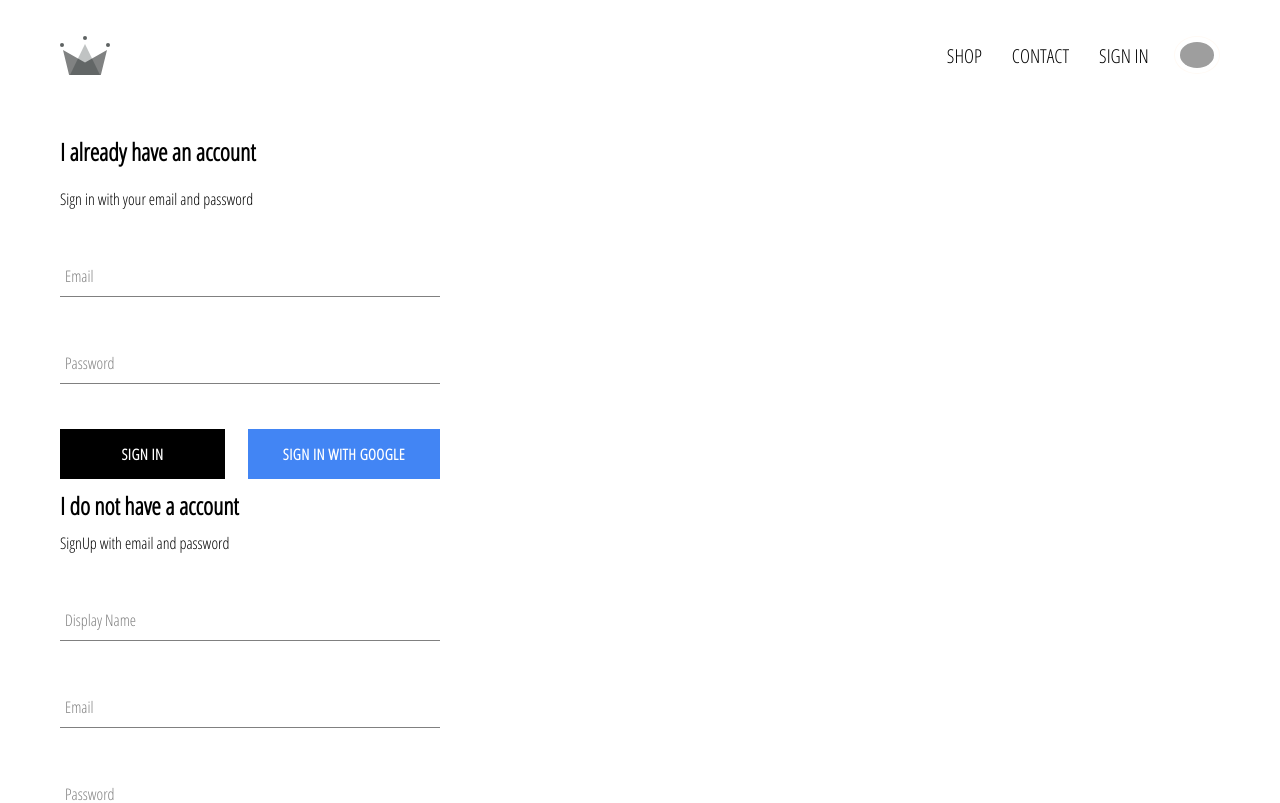
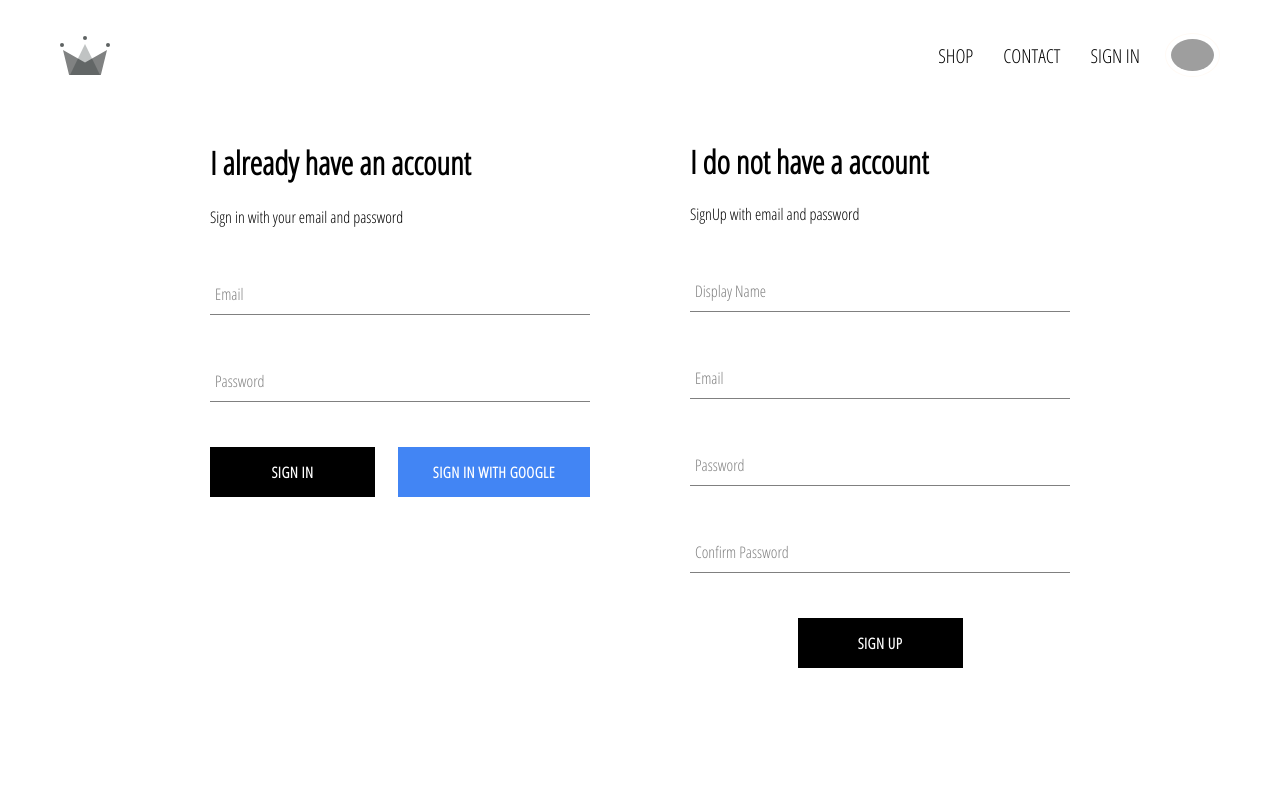
Before and after one commit to 0ujjwalmishra0/clothing-store, a React (Create React App) app: page /signin in a window 1280 px wide. Shown: the top 803 px of the page. Built offline with nearby package versions, Linux system fonts and the light colour scheme; no server answers; grey boxes are pictures that could not be loaded.

Commit message:
fixed header and styling

```diff
--- a/src/components/header/header.scss
+++ b/src/components/header/header.scss
@@ -36,7 +36,7 @@
       }
 
       .image{
-        width: 8%;
+        width: 55px;
         border-radius: 50%;
         border: 1px solid rgb(255, 250, 245);
         padding: 5px;
--- a/src/components/sign-in-and-sign-up/sign-in-and-sign-up.scss
+++ b/src/components/sign-in-and-sign-up/sign-in-and-sign-up.scss
@@ -1,12 +1,21 @@
-// .sign-in{
-//     float: left;
-//     justify-content: space-between;
-// }
-sign-in-and-sign-up{
-    width: 850px;
+.sign-in-and-sign-up{
+    width: 100%;
     display: flex;
     justify-content: space-between;
+    margin: 30px 0;
 
-    margin: 30px auto;
 
 }
+
+// .sign-in{
+//     width: 380px;
+//     display: flex;
+//     // justify-content: flex-start;
+//     align-items: baseline;
+// }
+
+// .sign-up{
+//     width: 380px;
+//     display: flex;
+//     // justify-content:flex-end;
+// }
--- a/src/components/sign-in/sign-in.jsx
+++ b/src/components/sign-in/sign-in.jsx
@@ -42,7 +42,7 @@ class SignIn extends React.Component {
   render() {
     return (
       <div className="sign-in">
-        <h2>I already have an account</h2>
+        <h1>I already have an account</h1>
         <span>Sign in with your email and password</span>
 
         <form onSubmit={this.handleSubmit}>
@@ -65,7 +65,7 @@ class SignIn extends React.Component {
           />
 
           <div className='buttons'>
-            <CustomButton type="submit">Sign In</CustomButton>
+            <CustomButton type="button">Sign In</CustomButton>
             <CustomButton onClick={signInWithGoogle} isGoogleSignIn>
               Sign In with Google
             </CustomButton>
--- a/src/components/sign-in/sign-in.scss
+++ b/src/components/sign-in/sign-in.scss
@@ -1,10 +1,13 @@
+
+
 .sign-in{
     width: 380px;
     display: flex;
     flex-direction: column;
+    margin-left: 150px;
 
     .title{
-        margin: 10px 0;
+        margin: 20px 0;
     }
     .buttons{
         display: flex;
--- a/src/components/sign-up/sign-up.jsx
+++ b/src/components/sign-up/sign-up.jsx
@@ -49,7 +49,7 @@ class SignUp extends React.Component{
         const {displayName,email,password,confirmPassword}= this.state;
         return(
             <div className='sign-up'>
-                <h2 className='title'>I do not have a account</h2>
+                <h1 className='title'>I do not have a account</h1>
                 <span>SignUp with email and password</span>
                 <form className='sign-up-form' onSubmit={this.handleSubmit}>
                     <FormInput
@@ -80,7 +80,9 @@ class SignUp extends React.Component{
                         onChange= {this.handleChange}
                         label='Confirm Password' required
                     />
+                    <div className= 'button'>
                     <CustomButton type= 'submit'>Sign Up </CustomButton>
+                    </div>
 
                 </form>
             </div>
--- a/src/components/sign-up/sign-up.scss
+++ b/src/components/sign-up/sign-up.scss
@@ -2,8 +2,16 @@
     display: flex;
     flex-direction: column;
     width: 380px;
+    margin-right: 150px;;
 
     .title{
-         margin: 10px 0;
+         margin: 20px 0;
     }
+    .button{
+        display: flex;
+        justify-content: center;
+
+    }
+
+
 }
```
Also changed, not shown: src/components/sign-in-and-sign-up/sign-in-and-sign-up.jsx (+6 -7 lines).
